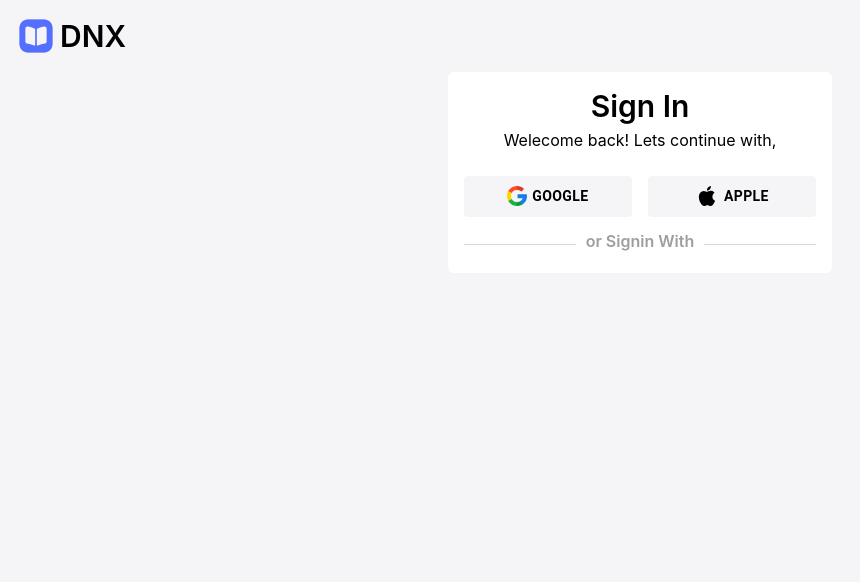
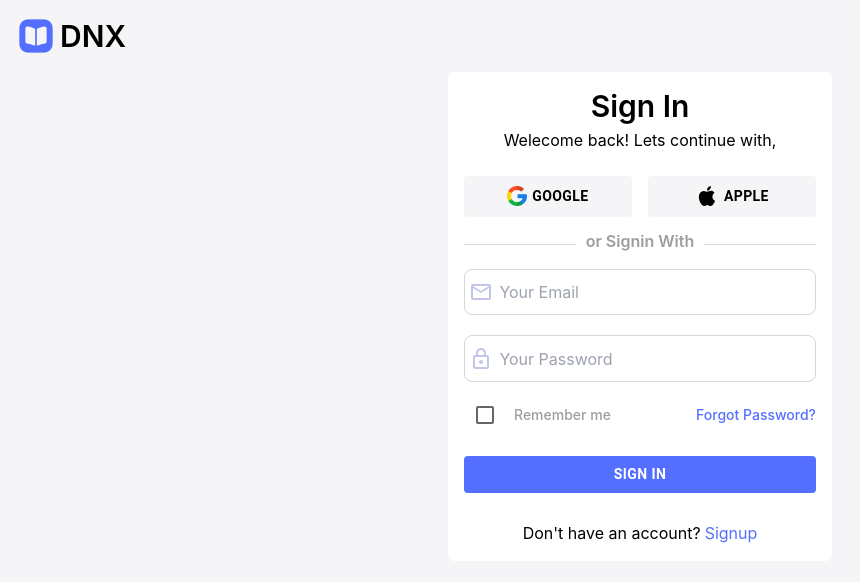
Before and after one commit to AliRaza048/student-Management-App, a React (Create React App) app: page /signin in a window 1280 px wide. Shown: the top 582 px of the page, without its empty margins (0-860 px from the left). Built offline with nearby package versions, Linux system fonts and the light colour scheme.

Commit message:
working on auth

```diff
--- a/src/App.css
+++ b/src/App.css
@@ -159,12 +159,34 @@ h5 {
   width: 32%;
   position: relative;
   top: 0.1rem;
-  border-color: #D7D7D9;
+  border-color: #d7d7d9;
 }
 .form__text {
   color: #9e9ea1;
   width: 32%;
   text-align: center;
 }
+.form__forgot {
+  color: rgb(84, 111, 255);
+}
+.form__input {
+  border: 1px solid #d7d7d9;
+}
+.form__input input {
+  outline: none;
+  border: none;
+  width: 100%;
+  padding: 0.4rem;
+  color: rgb(178, 180, 196);
+}
+.form__authbutton {
+  background-color: #546FFF !important;
+  color: white !important;
+  font-weight: 700 !important;
+}
+
+.css-12wnr2w-MuiButtonBase-root-MuiCheckbox-root {
+  padding: 0px !important;
+}
 
 /*# sourceMappingURL=App.css.map */
--- a/src/pages/Authentication/components/Form.js
+++ b/src/pages/Authentication/components/Form.js
@@ -1,7 +1,14 @@
 import React from "react";
 import AppleIcon from "@mui/icons-material/Apple";
 import { Button } from "@mui/material";
+import EmailOutlinedIcon from "@mui/icons-material/EmailOutlined";
+import LockOutlinedIcon from "@mui/icons-material/LockOutlined";
+import VisibilityOutlinedIcon from "@mui/icons-material/VisibilityOutlined";
+import VisibilityOffOutlinedIcon from "@mui/icons-material/VisibilityOffOutlined";
+import AccountCircleOutlinedIcon from "@mui/icons-material/AccountCircleOutlined";
+import Checkbox from "@mui/material/Checkbox";
 
+const label = { inputProps: { "aria-label": "Checkbox demo" } };
 const Form = () => {
   return (
     <React.Fragment>
@@ -32,7 +39,29 @@ const Form = () => {
             </h3>
             <hr className="form__border"></hr>
           </div>
-          <form></form>
+          <form>
+            <div className="flex items-center w-full p-1 mt-3 rounded-lg form__input mb-5">
+              <EmailOutlinedIcon sx={{ color: "rgb(194, 198, 232)" }} />
+              <input type="email" placeholder="Your Email" />
+            </div>
+            <div className="flex items-center w-full p-1 mt-3 rounded-lg form__input mb-3">
+              <LockOutlinedIcon sx={{ color: "rgb(194, 198, 232)" }} />
+              <input type="email" placeholder="Your Password" />
+            </div>
+            <div className="flex justify-between items-center mb-5">
+              <div className="flex text-nowrap gap-2 items-center" >
+                <Checkbox {...label} />
+                <h3 className="text-sm font-medium form__text">
+                  Remember me
+                </h3>
+              </div>
+              <h3 className="text-sm font-medium form__forgot">
+                 Forgot Password?
+                </h3>
+            </div>
+            <Button className=" flex justify-center w-full mb-6 form__authbutton" >Sign In</Button>
+            <p  className="w-full flex justify-center items-center mt-7">Don't have an account?<a className="form__forgot ml-1 cursor-pointer">Signup</a></p>
+          </form>
         </section>
       </main>
     </React.Fragment>
--- a/src/sass/pages/_authentication.scss
+++ b/src/sass/pages/_authentication.scss
@@ -1,4 +1,4 @@
-.form{
+.form {
     width: 30%;
     &__authButton {
         background-color: #f5f5f7 !important;
@@ -11,15 +11,37 @@
         color: black !important;
         font-weight: 700 !important;
     }
-    &__border{
+    &__border {
         width: 32%;
         position: relative;
-        top: .1rem;
-        border-color:#D7D7D9;
+        top: 0.1rem;
+        border-color: #d7d7d9;
     }
-    &__text{
+    &__text {
         color: #9e9ea1;
         width: 32%;
         text-align: center;
     }
+    &__forgot {
+        color: rgb(84, 111, 255);
+    }
+    &__input {
+        border: 1px solid #d7d7d9;
+        input {
+            outline: none;
+            border: none;
+            width: 100%;
+            padding: 0.4rem;
+            color: rgb(178, 180, 196);
+        }
+    }
+    &__authbutton{
+        background-color: #546FFF !important;
+        color: white !important;
+        font-weight: 700 !important;
+    }
 }
+
+.css-12wnr2w-MuiButtonBase-root-MuiCheckbox-root {
+    padding: 0px !important;
+}
```
Also changed, not shown: 1 other file (tests, documents, lock files or other folders).
